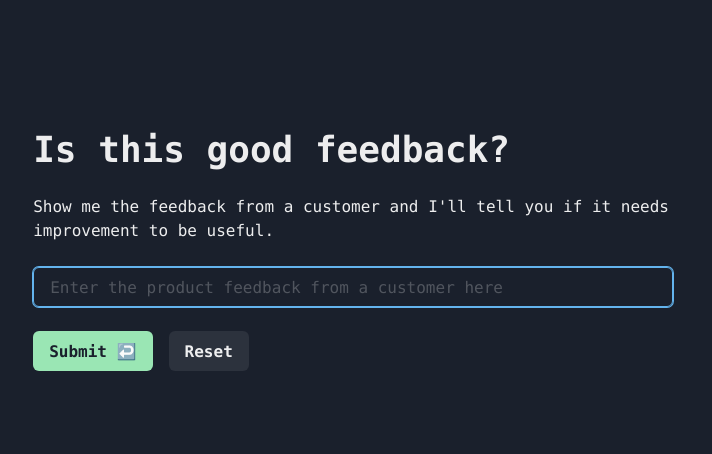
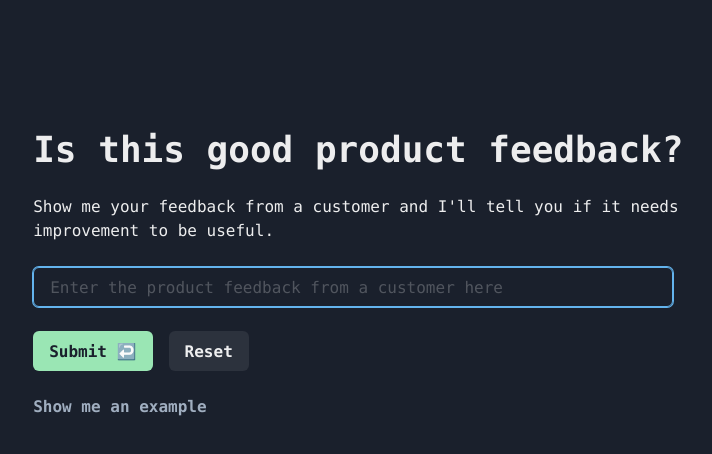
Before and after one commit to clbarrell/goodfeedback, a Next.js app: page / in a window 1280 px wide. Shown: the top 454 px of the page, without its empty margins (192-904 px from the left). Built offline with nearby package versions, Linux system fonts and the light colour scheme.

Commit message:
add title

```diff
--- a/src/pages/index.tsx
+++ b/src/pages/index.tsx
@@ -36,8 +36,12 @@ export default function Home() {
 
   const handleSubmit = () => {
     // setResponse("");
-    setSubmittedFeedback(true);
-    onSubmit();
+    if (feedback == "") {
+      window.alert("Enter some feedback first please");
+    } else {
+      setSubmittedFeedback(true);
+      onSubmit();
+    }
   };
 
   const handleReset = () => {
@@ -76,11 +80,17 @@ export default function Home() {
     }
   }
 
+  const useExample = () => {
+    setFeedback(
+      "Lead architects want to understand how teams' average build completion time is trending over time"
+    );
+  };
+
   return (
     <>
       <Head>
-        <title>Create Next App</title>
-        <meta name="description" content="Generated by create next app" />
+        <title>Is this good product feedback?</title>
+        <meta name="description" content="Is this good product feedback?" />
         <meta name="viewport" content="width=device-width, initial-scale=1" />
         <link rel="icon" href="/favicon.ico" />
       </Head>
@@ -93,10 +103,10 @@ export default function Home() {
             spacing={6}
           >
             <Heading fontFamily={"mono"} hidden={submittedFeedback}>
-              Is this good feedback?
+              Is this good product feedback?
             </Heading>
             <Text hidden={submittedFeedback}>
-              Show me the feedback from a customer and I&apos;ll tell you if it
+              Show me your feedback from a customer and I&apos;ll tell you if it
               needs improvement to be useful.
             </Text>
             {submittedFeedback && response != null && (
@@ -117,6 +127,7 @@ export default function Home() {
                 colorScheme="green"
                 isLoading={waitingOnResponse}
                 loadingText="Loading"
+                disabled={feedback == ""}
               >
                 Submit ↩️
               </Button>
@@ -127,6 +138,11 @@ export default function Home() {
             {/* <Box>
               <Button variant={"link"}>What is good product feedback?</Button>
             </Box> */}
+            <Box>
+              <Button variant={"link"} color="gray.400" onClick={useExample}>
+                Show me an example
+              </Button>
+            </Box>
           </Stack>
         </Container>
       </main>
```
